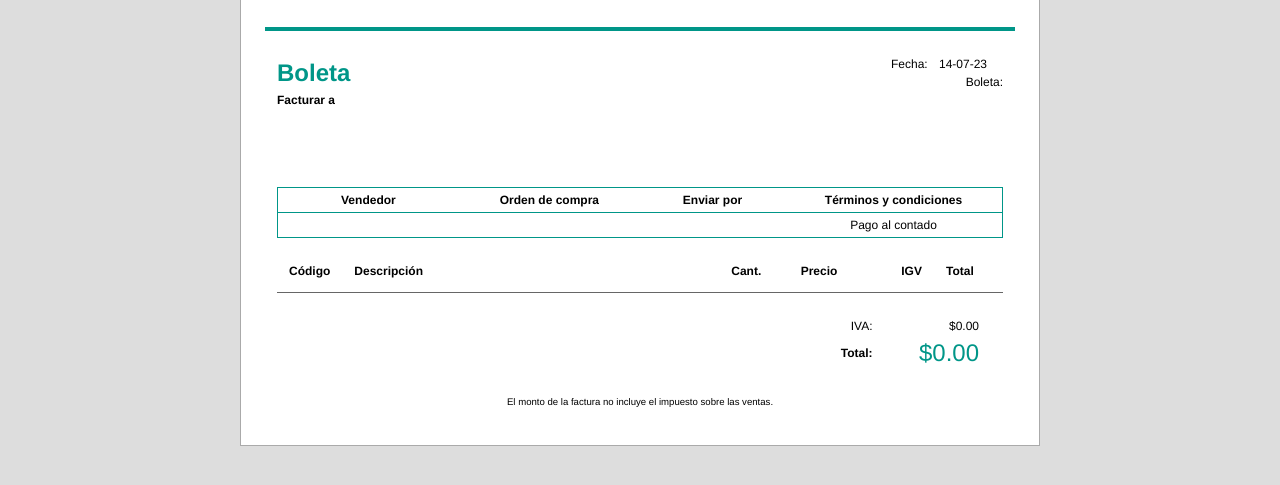
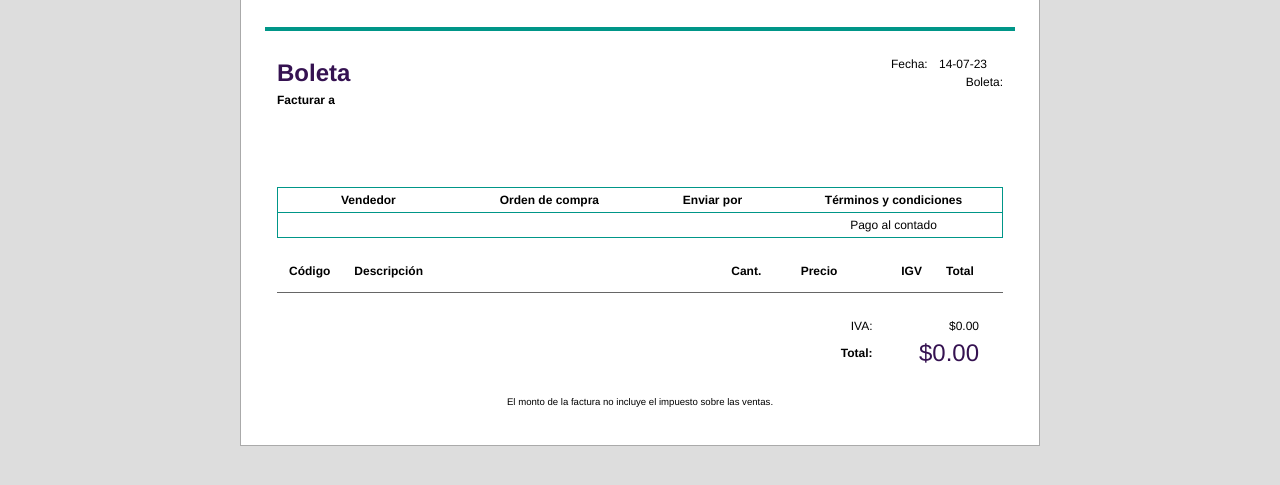
Before and after one commit to JordyMontalvo/Sifrah_invoice, a plain HTML site: page index.html in a window 1280 px wide. Shown: the part 159-644 px from the top of the page. Drawn offline with nearby package versions, Linux system fonts and the light colour scheme; no server answers.

Commit message:
add changes

```diff
--- a/assets/css/main.css
+++ b/assets/css/main.css
@@ -447,7 +447,8 @@ h1 {
     margin: 0;
     padding: 0;
     font-size: 2rem;
-    color: #009688
+/*    color: #009688*/
+    color: #351251
 }
 
 .details input {
@@ -565,7 +566,8 @@ h1 {
 
 .invoicelist-footer table #total_price {
     font-size: 2rem;
-    color: #009688
+/*    color: #009688*/
+    color: #351251
 }
 
 .note {
```
